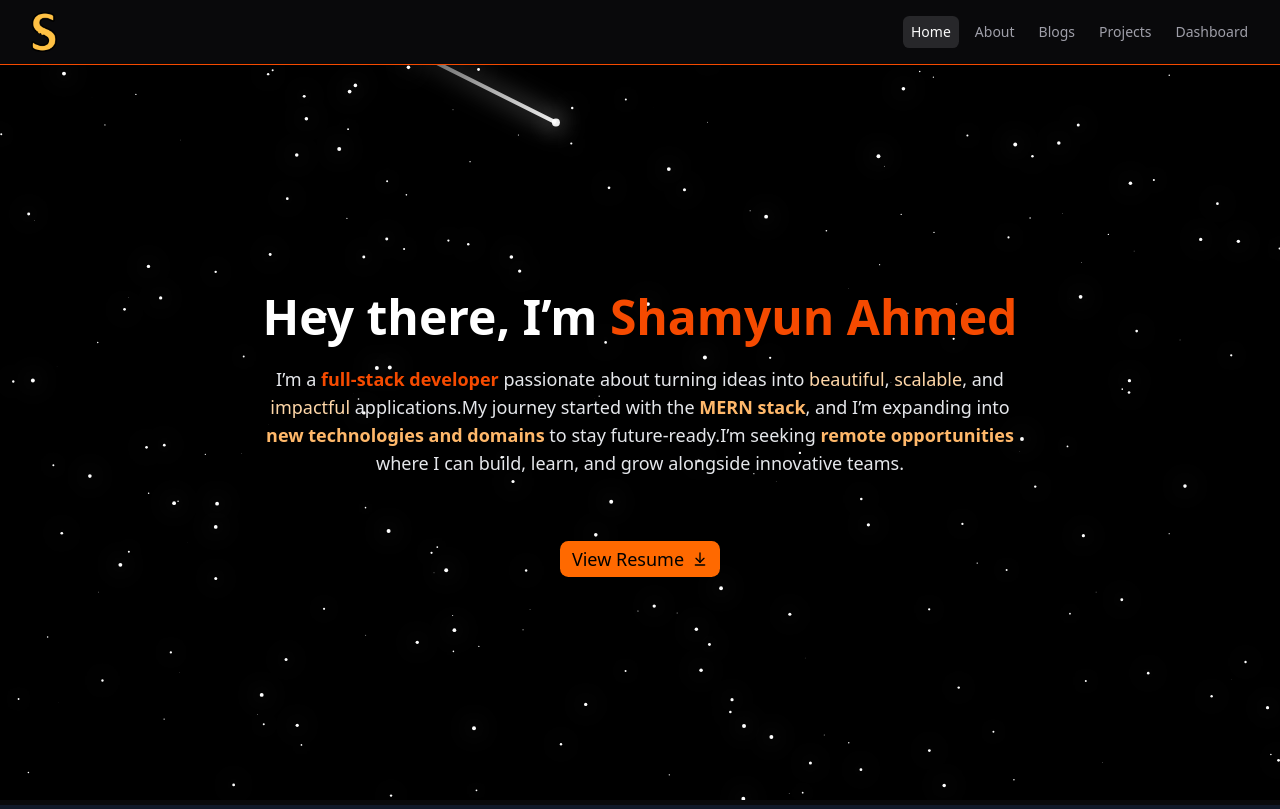
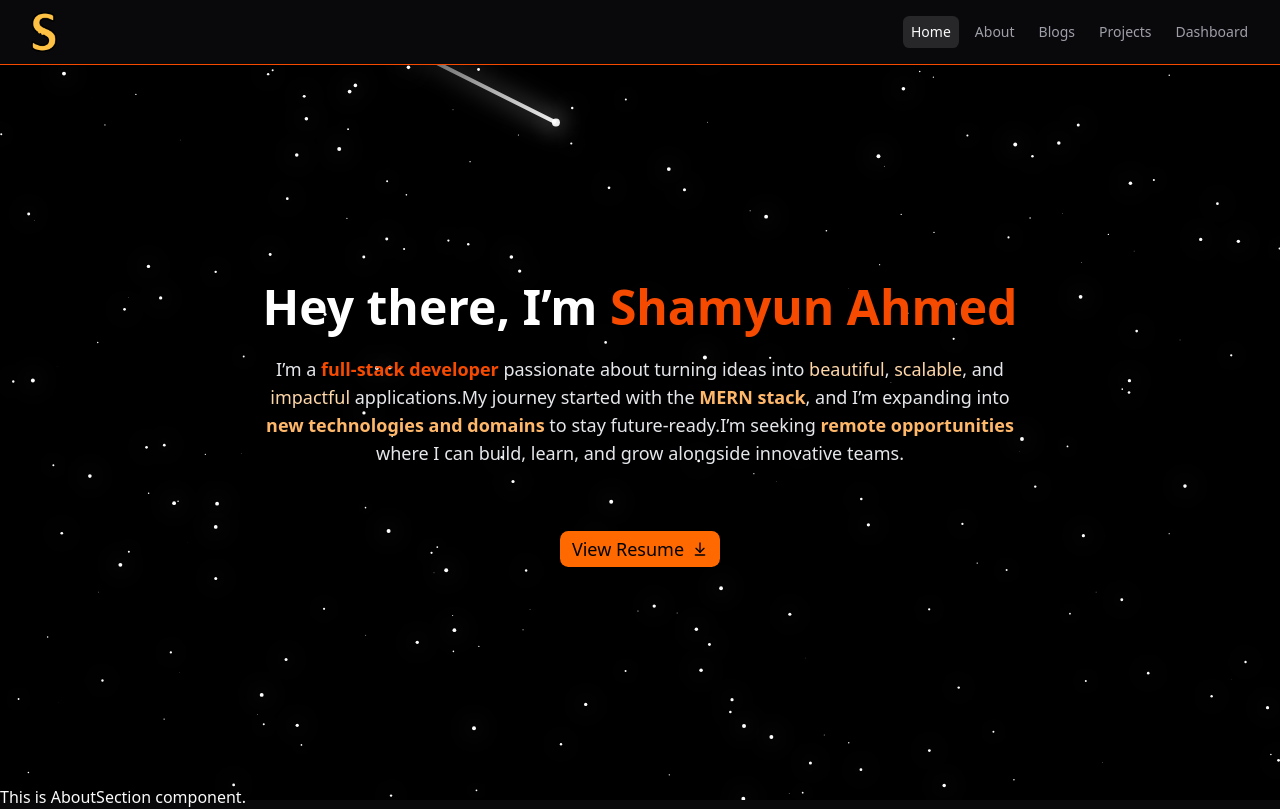
Before and after one commit to Shadow-Blaxe-123/Next-Portfolio-Frontend, a Next.js app: page / in a window 1280 px wide. Shown: the top 809 px of the page. Built offline with nearby package versions, Linux system fonts and the light colour scheme.

Commit message:
Fixed hero Section Height

```diff
--- a/src/app/(public)/page.tsx
+++ b/src/app/(public)/page.tsx
@@ -1,9 +1,11 @@
+import AboutSection from "@/components/modules/Home/AboutSection";
 import HeroSection from "@/components/modules/Home/HeroSection";
 
 export default function Home() {
   return (
     <div>
       <HeroSection />
+      <AboutSection />
     </div>
   );
 }
--- a/src/components/modules/Home/HeroSection.tsx
+++ b/src/components/modules/Home/HeroSection.tsx
@@ -5,9 +5,9 @@ import Link from "next/link";
 
 function HeroSection() {
   return (
-    <div className="min-h-[calc(100vh-60px)]">
-      <StarryBackground />
-      <div className="relative flex flex-col items-center justify-center min-h-[calc(100vh-60px)]  text-center px-4">
+    <div>
+      <div className="relative flex flex-col items-center justify-center min-h-[calc(100vh-80px)]  text-center px-4">
+        <StarryBackground />
         {/* Heading with fade-in */}
         <h1 className="text-5xl font-extrabold mb-6 text-white">
           Hey there, I’m <span className="text-primary">Shamyun Ahmed</span>
```
